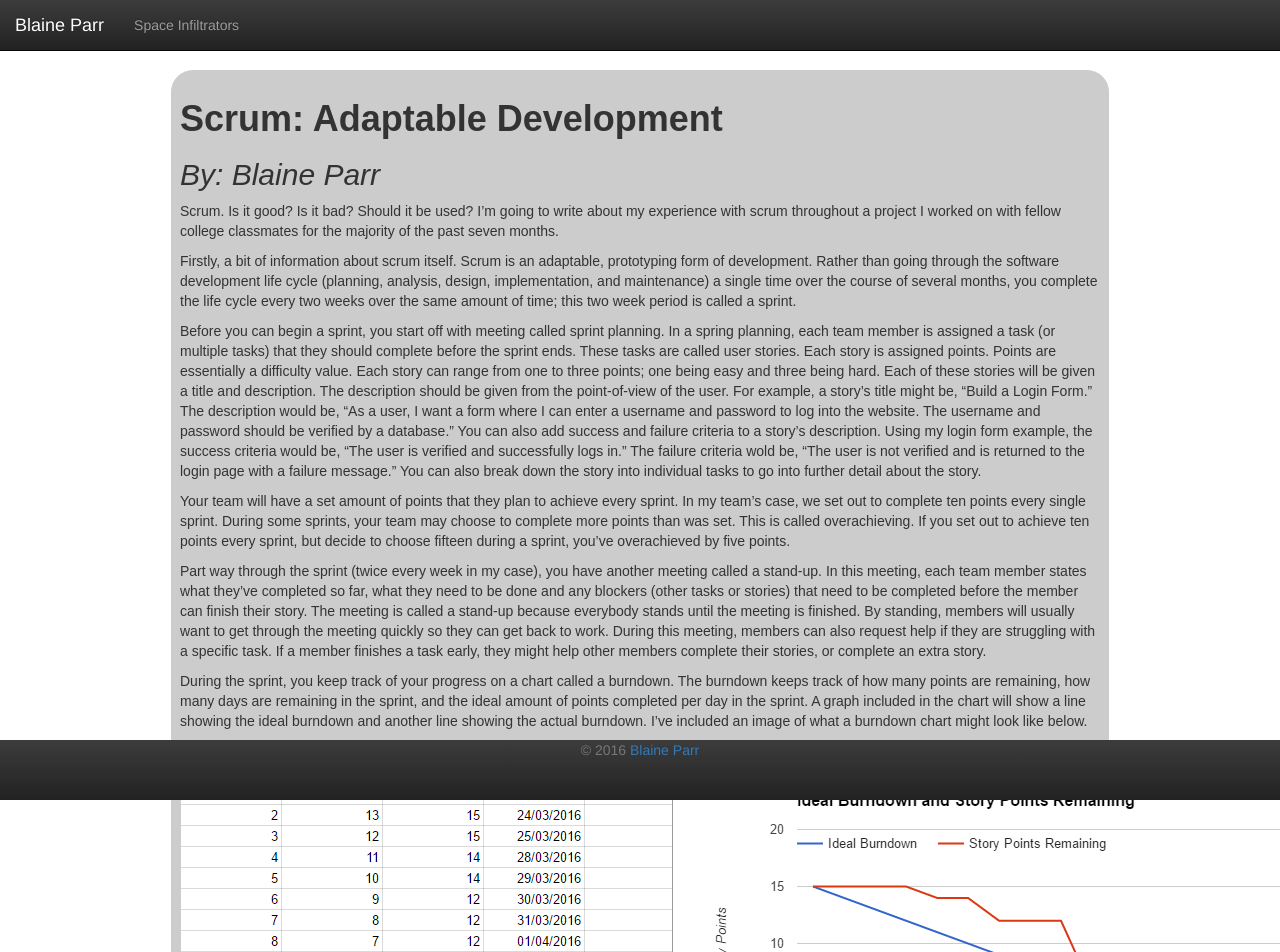
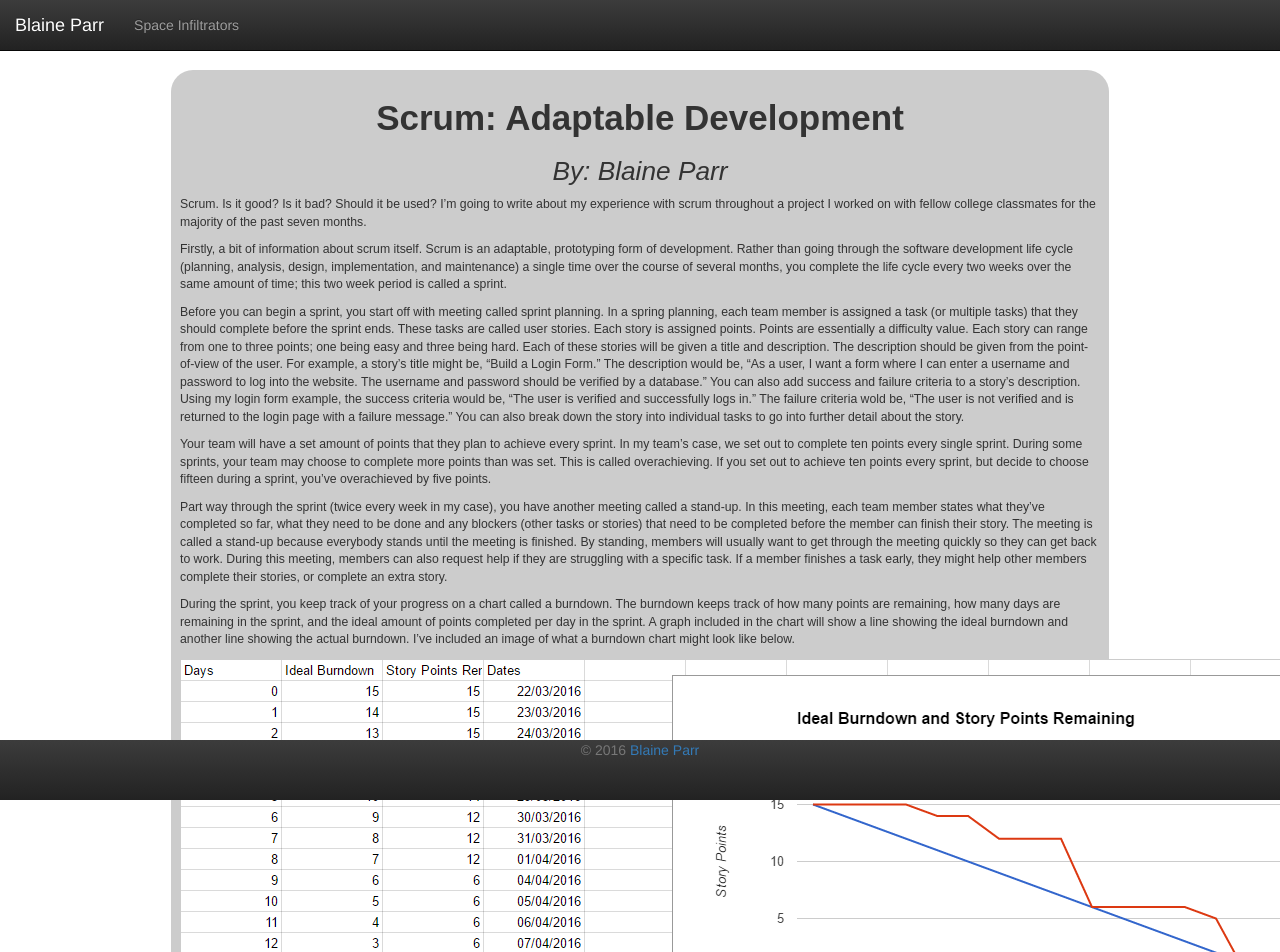
Before and after one commit to BlaineParr/BlaineParr.github.io, a plain HTML site: page blog/index.html in a window 1280 px wide. Shown: the top 952 px of the page. Drawn offline with Linux system fonts and the light colour scheme.

Commit message:
Css fixes.

```diff
--- a/css/styles.css
+++ b/css/styles.css
@@ -36,18 +36,23 @@ body {
     width: 75%;
 }
 
-.blog-img {
+.blog h1 {
+	display: block;
+	font-size: 2.5em;
 	text-align: center;
 }
 
-#blog h1 {
-	font-size: 2.5em;
+.blog h2 {
+	display: block;
+	font-size: 1.875em;
+	text-align: center;
 }
 
-#blog h2 {
-	font-size: 1.875em;
+.blog p {
+	font-size: 0.875em;
 }
 
-#blog p {
-	font-size: 0.875em;
+.blog-img {
+	display: block;
+	margin: 0 auto;
 }
```
